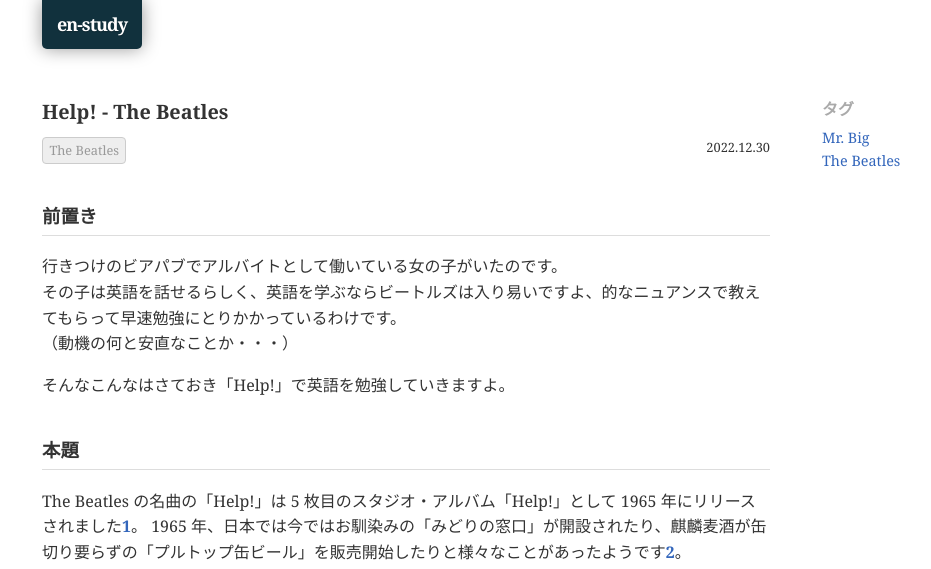
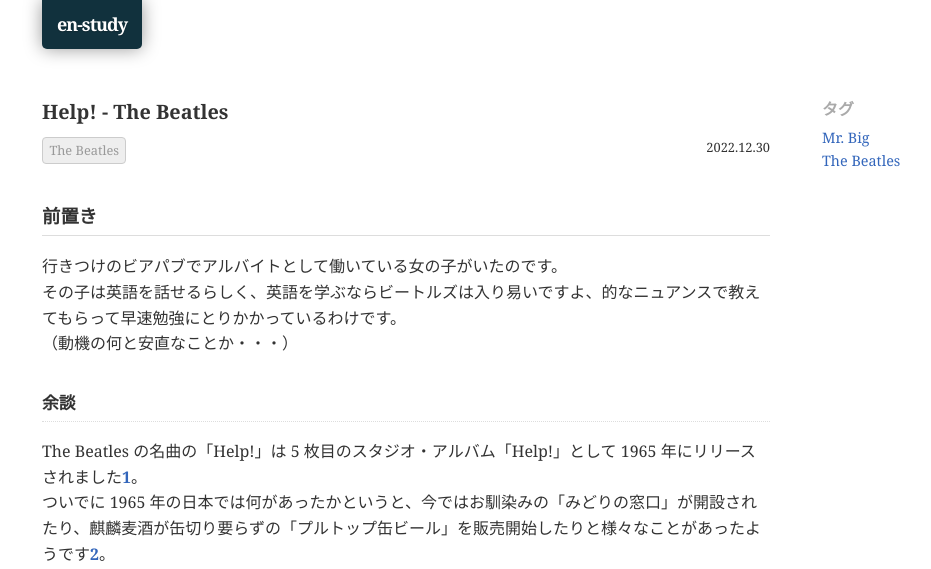
Before and after one commit to tetsuwo/en-study, a Jekyll site: the page built from _posts/2022-12-30-help-the-beatles.md, in a window 1280 px wide and 1400 px high. Shown: the top 569 px of the window, without its empty margins (108-1039 px from the left). Built offline with Jekyll 4.4.1, drawn with Linux system fonts in a browser that asks for light colours; some of the changed text lies outside the part shown.

Commit message:
Update 2022-12-30-help-the-beatles.md

```diff
--- a/_posts/2022-12-30-help-the-beatles.md
+++ b/_posts/2022-12-30-help-the-beatles.md
@@ -12,21 +12,24 @@
 その子は英語を話せるらしく、英語を学ぶならビートルズは入り易いですよ、的なニュアンスで教えてもらって早速勉強にとりかかっているわけです。
 （動機の何と安直なことか・・・）
 
+### 余談
+
+The Beatles の名曲の「Help!」は 5 枚目のスタジオ・アルバム「Help!」として 1965 年にリリースされました[^helpwikipedia]。
+ついでに 1965 年の日本では何があったかというと、今ではお馴染みの「みどりの窓口」が開設されたり、麒麟麦酒が缶切り要らずの「プルトップ缶ビール」を販売開始したりと様々なことがあったようです[^1965]。
+（気になったものしかピックアップしてません 😃）
+
+#### Help! を知らない人向けに
+
+<iframe width="560" height="315" src="https://www.youtube.com/embed/2Q_ZzBGPdqE" title="YouTube video player" frameborder="0" allow="accelerometer; autoplay; clipboard-write; encrypted-media; gyroscope; picture-in-picture" allowfullscreen></iframe>
+
+----
+
 そんなこんなはさておき「Help!」で英語を勉強していきますよ。
 
 
 ## 本題
 
-The Beatles の名曲の「Help!」は 5 枚目のスタジオ・アルバム「Help!」として 1965 年にリリースされました[^helpwikipedia]。
-1965 年、日本では今ではお馴染みの「みどりの窓口」が開設されたり、麒麟麦酒が缶切り要らずの「プルトップ缶ビール」を販売開始したりと様々なことがあったようです[^1965]。
-
-<iframe width="560" height="315" src="https://www.youtube.com/embed/2Q_ZzBGPdqE" title="YouTube video player" frameborder="0" allow="accelerometer; autoplay; clipboard-write; encrypted-media; gyroscope; picture-in-picture" allowfullscreen></iframe>
-
-
-----
-
-
-### Help! - Lyrics
+### Help! の歌詞
 
 > (Help!) I need somebody
 > (Help!) Not just anybody
@@ -67,6 +70,8 @@
 
 ### 和訳
 
+恥ずかしいですが、自分なりに訳していきます 😎
+
 > (Help!) I need somebody
 > Help! Not just anybody
 > Help! You know I need someone
@@ -76,6 +81,16 @@
 (Help!) 誰でも良いわけじゃないんだ
 (Help!) 分かるだろ、誰かが必要なんだよ
 Help!
+
+#### ちょいと小話
+
+冒頭で触れている教えてくれた子が、ここの `Some` と `Any` の使い分けが勉強になりますよ、と言ってくれました。
+個人的にはここの節だけみるならば `Some` は肯定で使われ、 `Any` は否定で使われるように見えました。
+例外があったら申し訳ないです。
+そんなの咄嗟の会話で判断つくのだろうか 🤔
+
+（`Somebody` = 誰か、 `Anybody` = 誰でも）
+
 
 > When I was younger so much younger than today
 > I never needed anybody's help in any way
```
